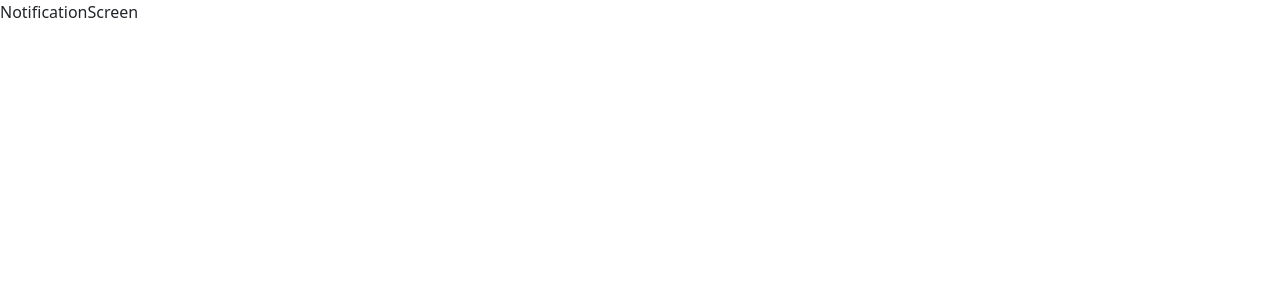
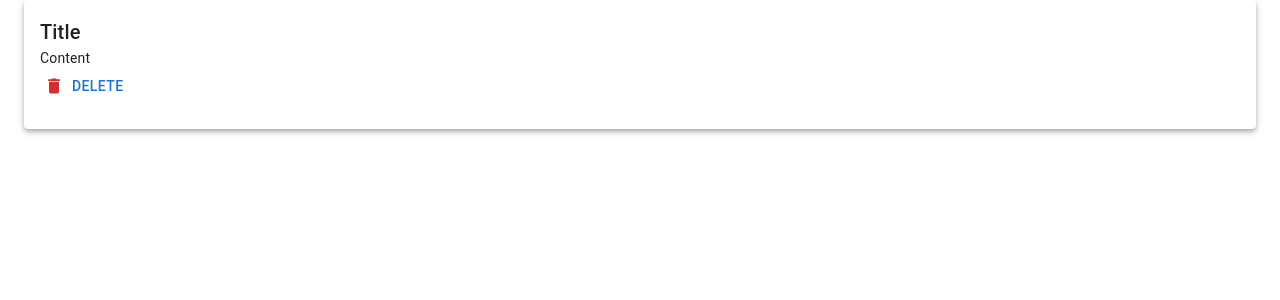
Before and after one commit to shehanxdev/PAF_2023_GRP_47, a React (Create React App) app in the folder Frontend/: page /feed/notification in a window 1280 px wide. Shown: the top 300 px of the page. Built offline with nearby package versions, Linux system fonts and the light colour scheme.

Commit message:
feat: notification card componnt is beign developed

```diff
--- /dev/null
+++ b/Frontend/src/screens/NotificationScreen/components/NotificationCardComponent/NotificationCard.jsx
@@ -0,0 +1,28 @@
+import { Button, Card, CardContent, Typography } from "@mui/material";
+import DeleteIcon from "@mui/icons-material/Delete";
+import React from "react";
+
+function NotificationCard() {
+  const notification = {
+    title: "Title",
+    content: "Content",
+  };
+  return (
+    <Card elevation={4}>
+      <CardContent>
+        <Typography variant="h6">{notification.title}</Typography>
+        <Typography variant="body2">{notification.content}</Typography>
+
+        <Button
+          variant="text"
+          startIcon={<DeleteIcon color="error" />}
+          onClick={() => {}}
+        >
+          Delete
+        </Button>
+      </CardContent>
+    </Card>
+  );
+}
+
+export default NotificationCard;
--- a/Frontend/src/screens/NotificationScreen/index.jsx
+++ b/Frontend/src/screens/NotificationScreen/index.jsx
@@ -1,7 +1,12 @@
 import React from "react";
+import NotificationCard from "./components/NotificationCardComponent/NotificationCard";
 
 function NotificationScreen() {
-  return <div>NotificationScreen</div>;
+  return (
+    <div className="mx-4">
+      <NotificationCard />
+    </div>
+  );
 }
 
 export default NotificationScreen;
```
